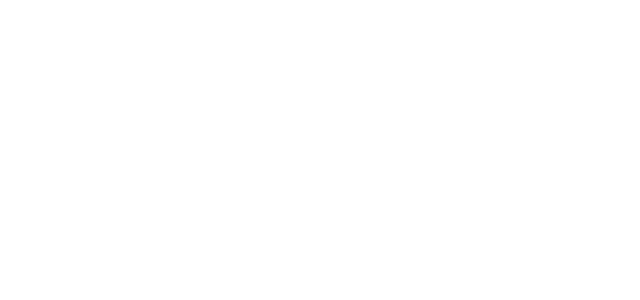
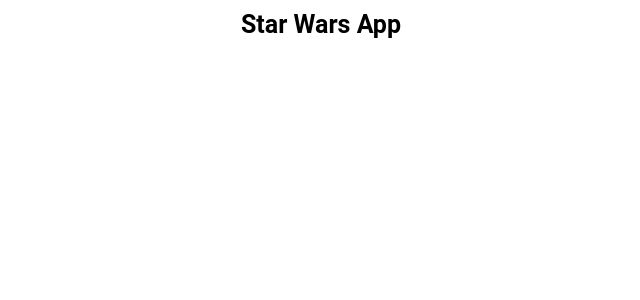
Before and after one commit to mlodyFrontendowiec/zadanie-rekrutacyjne-react, a React (Create React App) app: page / in a window 1280 px wide. Shown: the top 300 px of the page, without its empty margins (319-959 px from the left). Built offline with nearby package versions, Linux system fonts and the light colour scheme.

Commit message:
Add simple elements to main page

```diff
--- a/src/App.js
+++ b/src/App.js
@@ -1,7 +1,29 @@
 import React from "react";
+import styled, { createGlobalStyle } from "styled-components";
 
 function App() {
-  return <div className="App"></div>;
+  return (
+    <div className="App">
+      <GlobalStyle />
+      <StyledHeader>Star Wars App</StyledHeader>
+    </div>
+  );
 }
 
+const StyledHeader = styled.h1`
+  font-size: 25px;
+  color: black;
+  text-align: center;
+  margin-top: 10px;
+`;
+
+const GlobalStyle = createGlobalStyle`
+@import url('https://fonts.googleapis.com/css2?family=Roboto:wght@400;700&display=swap');
+*{
+  font-family:"Roboto",sans-serif;
+  margin:0;
+  padding:0;
+}
+`;
+
 export default App;
```
